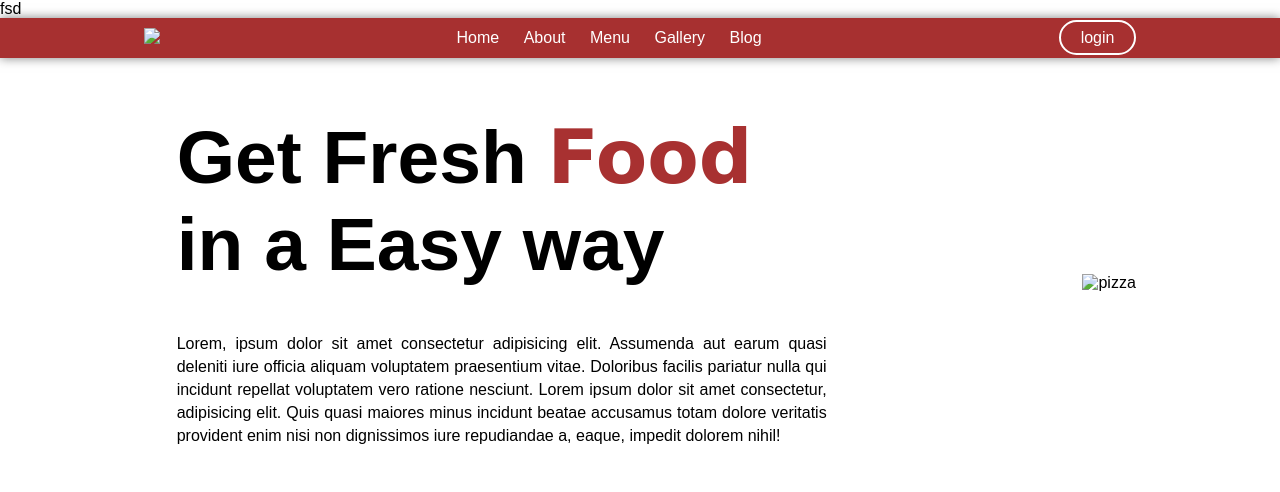
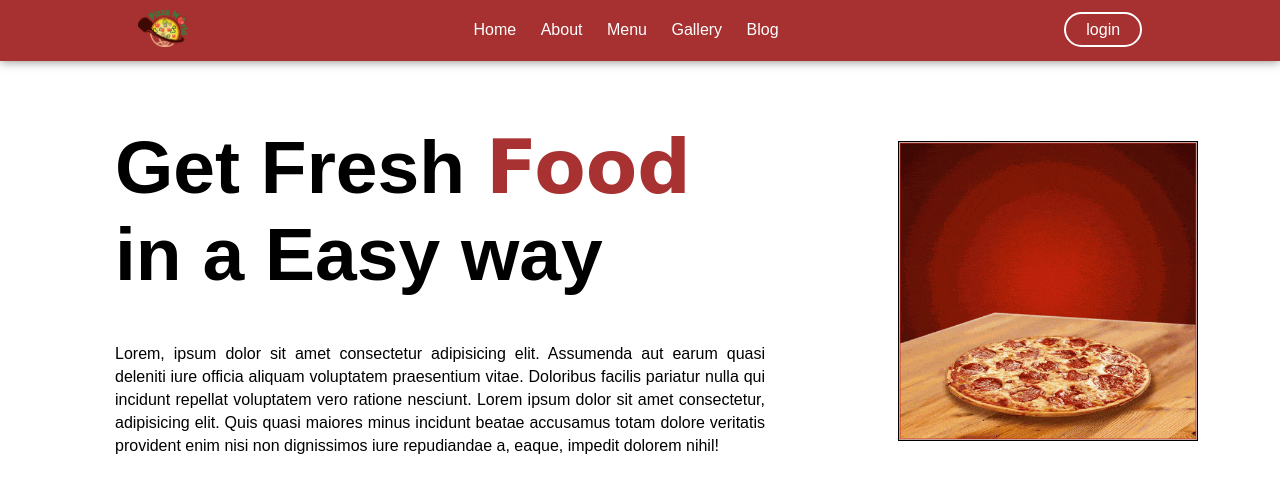
Before and after one commit to VBharath007/first, a plain HTML site: page index.html in a window 1280 px wide. Drawn offline with Linux system fonts and the light colour scheme.

Commit message:
UI Updat

```diff
--- a/index.html
+++ b/index.html
@@ -8,17 +8,11 @@
 </head>
 <body>
 
-
-
-
-
-    fsd
-
     <section id ="HOME">
         <nav>
 
         <div class="logo">
-            <a href="project1.html"><img src="../project/pizzaworld.png" ></a>
+            <a href="project1.html"><img src="pizzaworld.png" ></a>
         </div>
 
         <ul>
@@ -53,7 +47,7 @@
 
         <div class="main_image">
             <!-- <img src="/pizzaworld/pizza1.jpg" alt="pizza image" > -->
-            <img src="../project/pizza gif.gif" alt="pizza" height="300" width="300">
+            <img src="/pizza gif.gif" alt="pizza" height="300" width="300">
 
         </div>
      </div>
```
